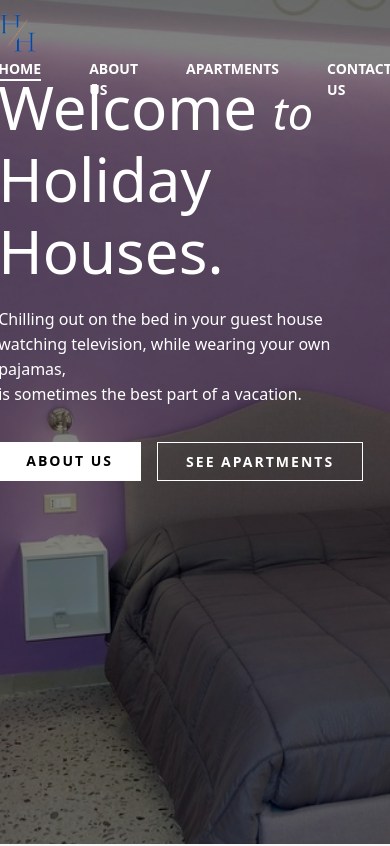
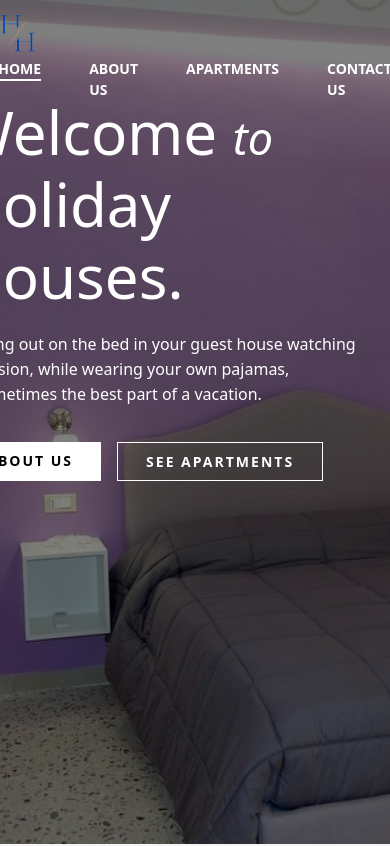
Before and after one commit to FernandoVerderame/holiday-houses-app, a React (Vite) app in the folder frontend/: page / in a window 390 px wide. Shown: the top 846 px of the page. Built offline with nearby package versions, Linux system fonts and the light colour scheme; no server answers.

Commit message:
updated margin main title

```diff
--- a/frontend/src/index.scss
+++ b/frontend/src/index.scss
@@ -68,6 +68,11 @@ ul {
 
     position: absolute;
     bottom: 43%;
+
+    @media (max-width: 767px) {
+        margin-left: 20px;
+        margin-right: 20px;
+    }
 
     .home-title {
         font-size: 60px;
@@ -404,14 +409,20 @@ ul {
     .sidebar {
         color: white;
         background-color: #051E34;
-        flex-basis: 150px;
+        flex-basis: 170px;
         flex-shrink: 0;
         padding: 30px 20px;
 
         ul {
             display: flex;
             flex-direction: column;
-            gap: 15px;
+            gap: 25px;
+        }
+    }
+
+    @media (max-width: 992px) {
+        .sidebar {
+            flex-basis: 20px;
         }
     }
 
```
